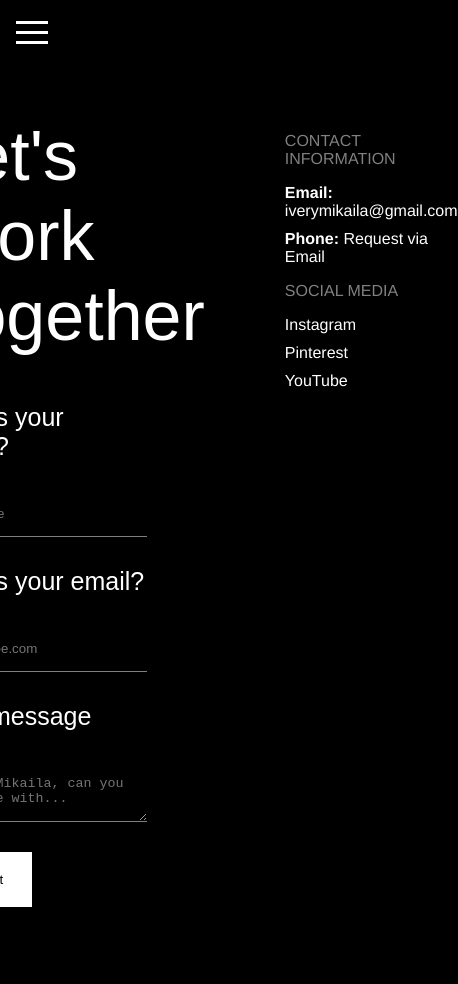
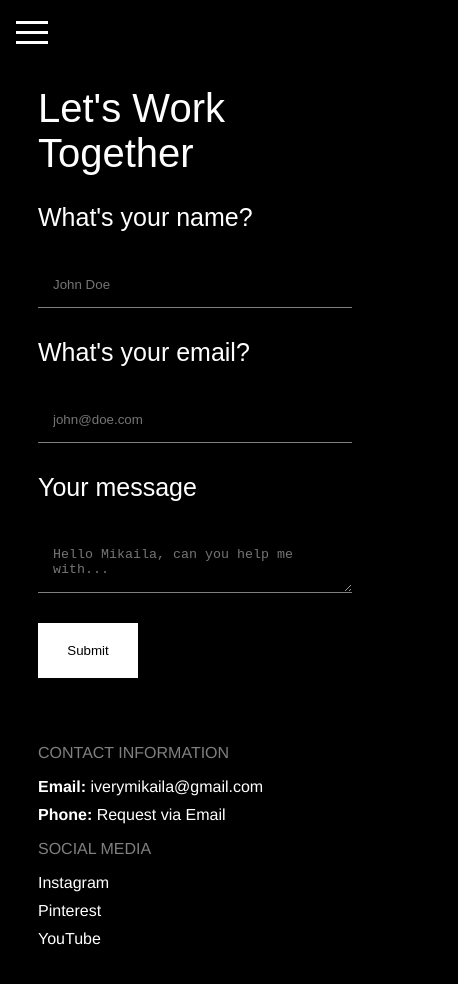
Before and after one commit to IveryMikaila/portfolio-website, a React (Create React App) app in the folder my-app/: page /contact in a window 390 px wide. Shown: the top 984 px of the page, 458 px wide, since content can reach past the window. Before the commit the page ends 915 px from the top, so only its background shows below. Built offline with nearby package versions, Linux system fonts and the light colour scheme.

Commit message:
Added Responsive styles

```diff
--- a/my-app/src/Components/Pages/Contact.js
+++ b/my-app/src/Components/Pages/Contact.js
@@ -31,7 +31,7 @@ const Contact = () => {
 
   return (
     <div>
-
+      <div className='contact-page-container'>
         <div className='contact-page'>
         <div className='form'>
         <h1 className='contact-heading'>Let's Work Together</h1>
@@ -64,7 +64,7 @@ const Contact = () => {
 </ul>
 </div>
         </div>
-
+        </div>
     </div>
   )
 }
--- a/my-app/src/Styles/Contact.css
+++ b/my-app/src/Styles/Contact.css
@@ -1,3 +1,9 @@
+.contact-page-container{
+    display: flex;
+ justify-content: center;
+    align-items: center;
+    min-height: 100dvh;
+}
 
 .contact-heading{
     font-family: Arial, Helvetica, sans-serif;
@@ -8,13 +14,13 @@
 .contact-page{
     display: flex;
    justify-content: center;
-   margin-top: 60px;
+   margin: 30px;
 }
 
 form{
     display: flex;
     flex-direction: column;
-    width: 55dvw;
+    width: 100%;
     font-family: Arial, Helvetica, sans-serif;
     font-size: 25px;
 }
@@ -78,3 +84,18 @@ background-color: rgba(255, 255, 255, 0.9);
 }
 
 /* Responsive Styles  */
+
+@media screen and (max-width: 900px) {
+    .contact-heading{
+        font-size: 40px;
+    }
+  }
+
+@media screen and (max-width: 700px) {
+    .contact-page{
+        flex-direction: column;
+    }
+    .contact-side{
+        margin: 50px 0px;
+    }
+  }
```
